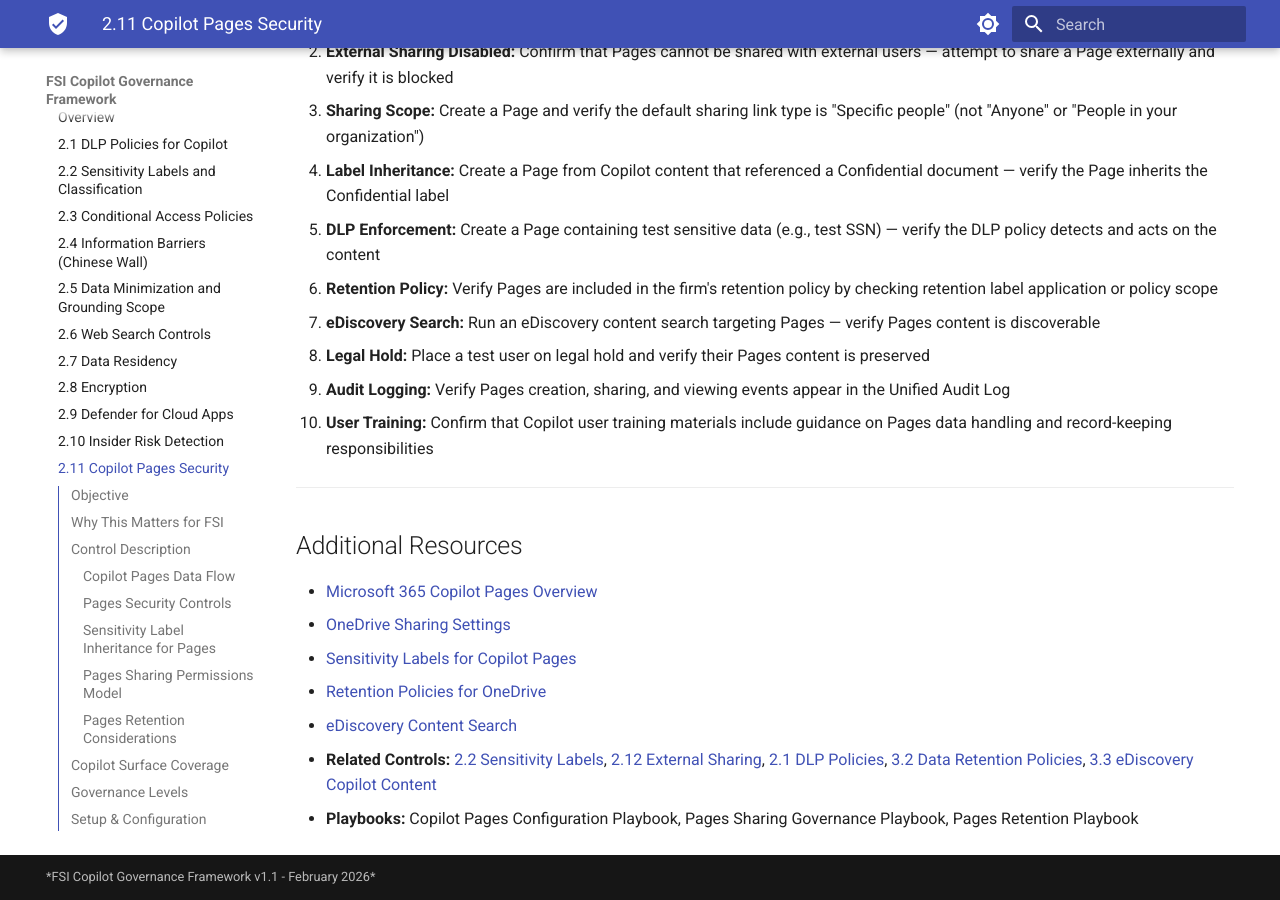
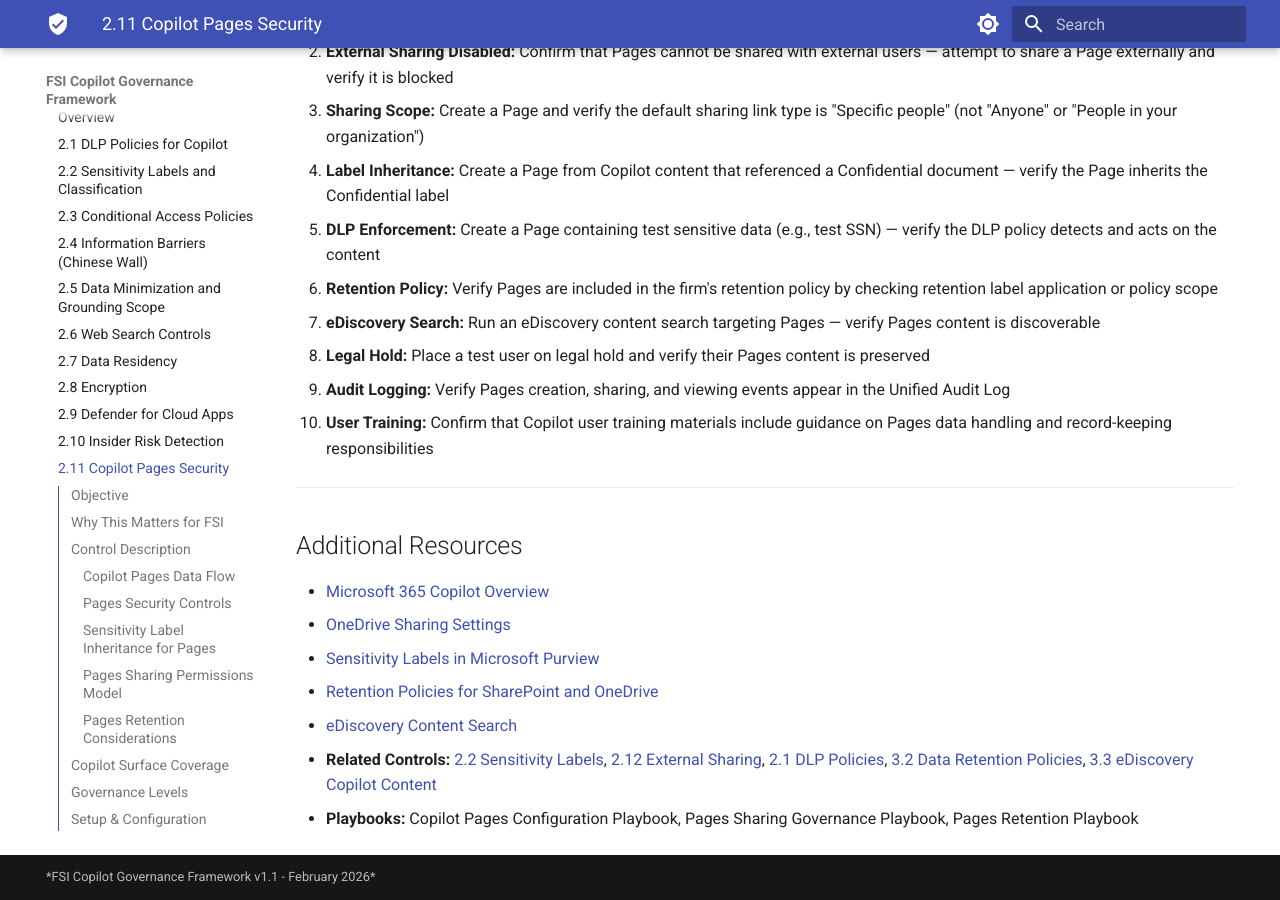
Before and after one commit to judeper/FSI-CopilotGov, an MkDocs documentation site: the page built from docs/controls/pillar-2-security/2.11-copilot-pages-security.md, in a window 1280 px wide and 900 px high, scrolled down 6863 px. Built offline with MkDocs 1.6.1 and Material for MkDocs 9.7.7, drawn with Linux system fonts in a browser that asks for light colours.

Commit message:
fix: update 4 more dead Microsoft Learn URLs in controls 2.2, 2.4, 2.11
- purview/information-barriers-copilot -> purview/information-barriers
- microsoft-365-copilot/microsoft-365-copilot-pages -> copilot/microsoft-365/microsoft-365-copilot-overview
- purview/sensitivity-labels-copilot -> purview/sensitivity-labels (2 files)
- purview/retention-policies-onedrive -> purview/retention-policies-sharepoint

Co-authored-by: Copilot <223556219+Copilot@users.noreply.github.com>

```diff
--- a/docs/controls/pillar-2-security/2.11-copilot-pages-security.md
+++ b/docs/controls/pillar-2-security/2.11-copilot-pages-security.md
@@ -235,10 +235,10 @@ Search-UnifiedAuditLog -StartDate (Get-Date).AddDays(-7) -EndDate (Get-Date) `
 
 ## Additional Resources
 
-- [Microsoft 365 Copilot Pages Overview](https://learn.microsoft.com/microsoft-365-copilot/microsoft-365-copilot-pages)
+- [Microsoft 365 Copilot Overview](https://learn.microsoft.com/en-us/copilot/microsoft-365/microsoft-365-copilot-overview)
 - [OneDrive Sharing Settings](https://learn.microsoft.com/sharepoint/turn-external-sharing-on-or-off)
-- [Sensitivity Labels for Copilot Pages](https://learn.microsoft.com/purview/sensitivity-labels-copilot)
-- [Retention Policies for OneDrive](https://learn.microsoft.com/purview/retention-policies-onedrive)
+- [Sensitivity Labels in Microsoft Purview](https://learn.microsoft.com/en-us/purview/sensitivity-labels)
+- [Retention Policies for SharePoint and OneDrive](https://learn.microsoft.com/en-us/purview/retention-policies-sharepoint)
 - [eDiscovery Content Search](https://learn.microsoft.com/purview/ediscovery-content-search)
 - **Related Controls:** [2.2 Sensitivity Labels](2.2-sensitivity-labels-classification.md), [2.12 External Sharing](2.12-external-sharing-governance.md), [2.1 DLP Policies](2.1-dlp-policies-for-copilot.md), [3.2 Data Retention Policies](../pillar-3-compliance/3.2-data-retention-policies.md), [3.3 eDiscovery Copilot Content](../pillar-3-compliance/3.3-ediscovery-copilot-content.md)
 - **Playbooks:** Copilot Pages Configuration Playbook, Pages Sharing Governance Playbook, Pages Retention Playbook
```
Also changed, not shown: docs/controls/pillar-2-security/2.2-sensitivity-labels-classification.md (+1 -1 lines), docs/controls/pillar-2-security/2.4-information-barriers.md (+1 -1 lines).
